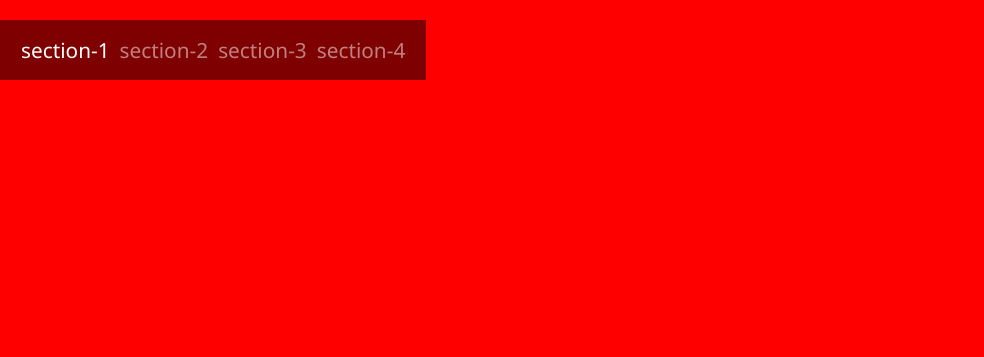
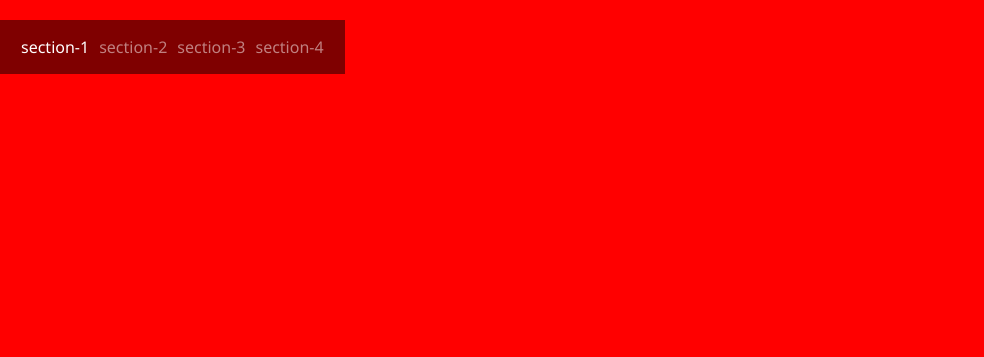
Before and after one commit to nguyentruongthanhtam/SnappyScroller, a plain HTML site: page index.html in a window 1280 px wide. Shown: the top 357 px of the page, without its empty margins (0-984 px from the left). Drawn offline with Linux system fonts and the light colour scheme.

Commit message:
- Initiate highlight indicator. - fixed font-size.

```diff
--- a/index.html
+++ b/index.html
@@ -6,7 +6,7 @@
   <meta http-equiv="X-UA-Compatible" content="ie=edge">
   <title>SnappyScroller.js</title>
   <script src="snappy-scroller.js" defer></script>
-  <link rel="stylesheet" type="text/css" href="./snappy-scroller.css">
+  <link rel="stylesheet" type="text/css" href="snappy-scroller.css">
 </head>
 <body>
     <div class="snappy-scroller-wrapper">
--- a/snappy-scroller.css
+++ b/snappy-scroller.css
@@ -17,7 +17,8 @@ body{
   justify-content: center;
   align-items: center;
   color: whitesmoke;
-  font-size: 2em;
+  font-size: 1.5em;
+  text-align: center;
 }
 .snappy-scroller-wrapper #section-1 {
   background-color: #f00;
@@ -40,7 +41,7 @@ body{
 
 }
 #snappy-scroller-indicator span {
-  font-size: 1.3em;
+  font-size: 1em;
   margin: 0 5px;
   opacity: 0.5;
   transition: 0.5s all ease;
--- a/snappy-scroller.js
+++ b/snappy-scroller.js
@@ -49,3 +49,4 @@ toggleIndicatorHighlight= (className,currentPos)=>{
   })
   indicator.children[currentPos].classList.add(className)
 }
+toggleIndicatorHighlight('indicator_isActive',0)
```
